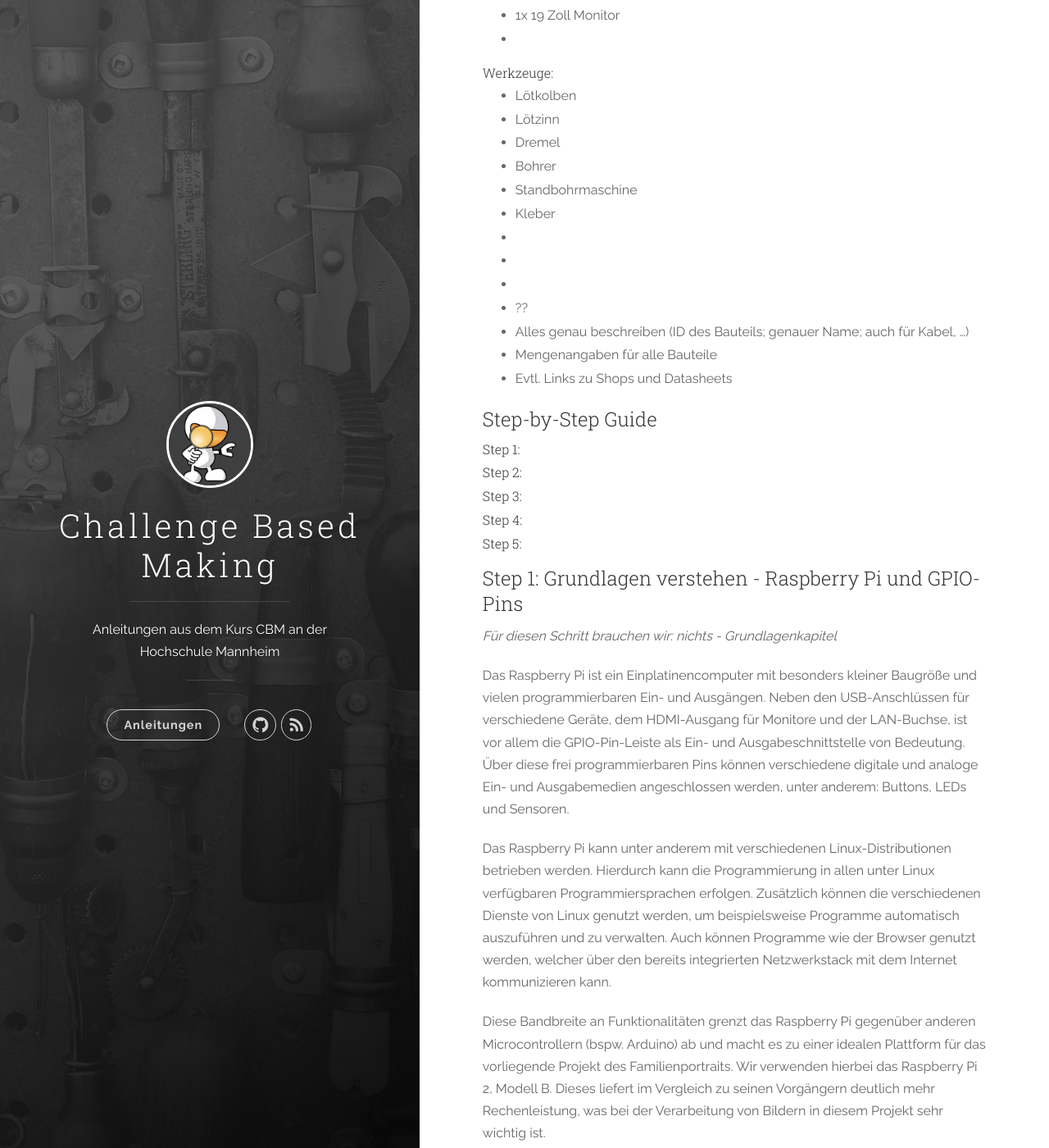
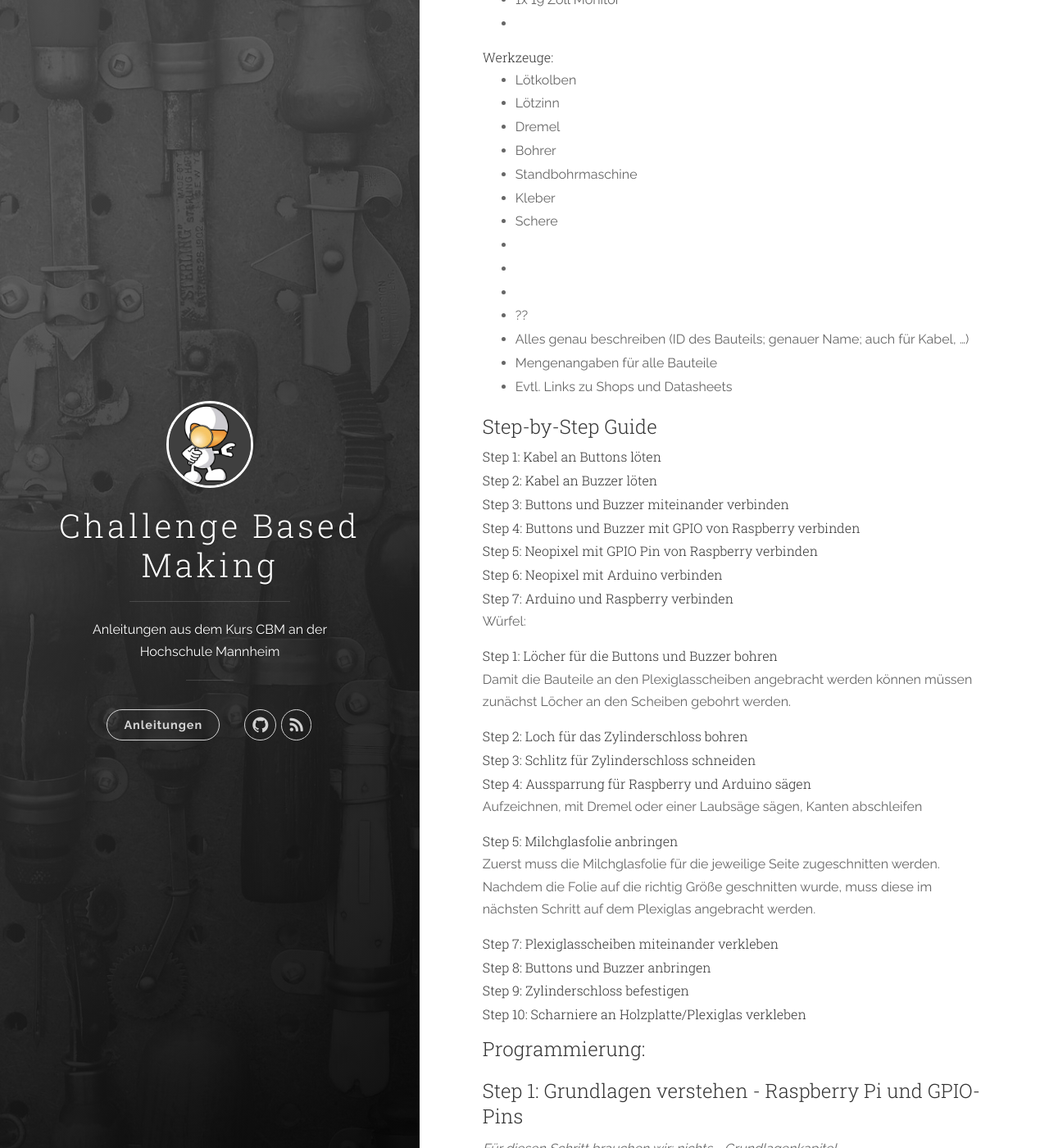
Before and after one commit to cbm-instructions/cbm-instructions.github.io, a Jekyll site: the page built from _posts/2016-06-13-twoandahalfwomen.markdown, in a window 1280 px wide and 1400 px high, scrolled down 1249 px. Shown: the whole window at 82% size. Built offline with Jekyll 4.4.1, drawn with Linux system fonts in a browser that asks for light colours; nearby versions of some CDN libraries; some of the changed text lies outside the part shown.

Commit message:
added steps

```diff
--- a/_posts/2016-06-13-twoandahalfwomen.markdown
+++ b/_posts/2016-06-13-twoandahalfwomen.markdown
@@ -11,13 +11,11 @@ Ziel unseres Projektes ist es Studenten bzw. Interessenten für die Informatik u
 ## Projektbeschreibung:
 Qube der Würfel der Wissen schafft. Unser Projekt umfasst ein Quiz, das mit Hilfe eines Raspberry Pi und einem Arduino realisiert wurde. Das Projekt ist in der Form eines Würfels dargestellt, an welchem die verwendeten Bauteile angebracht sind. Den Spielern ist es möglich einen Einspieler- oder auch Zweispielermodus zu wählen. Die Steuerung bzw. Navigation des Quiz ist mithilfe der am Würfel angebrachten Buttons möglich.
 
-Erste 2 Sätze als Elevator Pitch für Social Media:
-???
-
 ## Verwendete Materialien und Werkzeuge:
 
 ### Materialien:
   - 4x Plexiglas (25cmx25cm)
+  - Milchglasfolie
   - 2x Holz
   - 1x Raspberry Pi
   - 1x HDMI-Kabel für Raspberry Pi
@@ -43,6 +41,7 @@ Erste 2 Sätze als Elevator Pitch für Social Media:
   - Bohrer
   - Standbohrmaschine
   - Kleber
+  - Schere
   -
   -
   -
@@ -53,11 +52,45 @@ Erste 2 Sätze als Elevator Pitch für Social Media:
 
 
 ## Step-by-Step Guide
-### Step 1:
-### Step 2:
-### Step 3:
-### Step 4:
-### Step 5:
+
+### Step 1: Kabel an Buttons löten
+### Step 2: Kabel an Buzzer löten
+### Step 3: Buttons und Buzzer miteinander verbinden
+### Step 4: Buttons und Buzzer mit GPIO von Raspberry verbinden
+### Step 5: Neopixel mit GPIO Pin von Raspberry verbinden
+### Step 6: Neopixel mit Arduino verbinden
+### Step 7: Arduino und Raspberry verbinden
+
+
+Würfel:
+### Step 1: Löcher für die Buttons und Buzzer bohren
+Damit die Bauteile an den Plexiglasscheiben angebracht werden können müssen zunächst Löcher an den Scheiben gebohrt werden.
+
+### Step 2: Loch für das Zylinderschloss bohren
+
+### Step 3: Schlitz für Zylinderschloss schneiden
+
+### Step 4: Aussparrung für Raspberry und Arduino sägen
+Aufzeichnen, mit Dremel oder einer Laubsäge sägen, Kanten abschleifen
+
+### Step 5: Milchglasfolie anbringen
+Zuerst muss die Milchglasfolie für die jeweilige Seite zugeschnitten werden. Nachdem die Folie auf die richtig Größe geschnitten wurde, muss diese im nächsten Schritt auf dem Plexiglas angebracht werden.
+
+### Step 7: Plexiglasscheiben miteinander verkleben
+
+### Step 8: Buttons und Buzzer anbringen
+
+### Step 9: Zylinderschloss befestigen
+
+### Step 10: Scharniere an Holzplatte/Plexiglas verkleben
+
+## Programmierung:
+
+
+
+
+
+
 
 ## Step 1: Grundlagen verstehen - Raspberry Pi und GPIO-Pins
 
```
